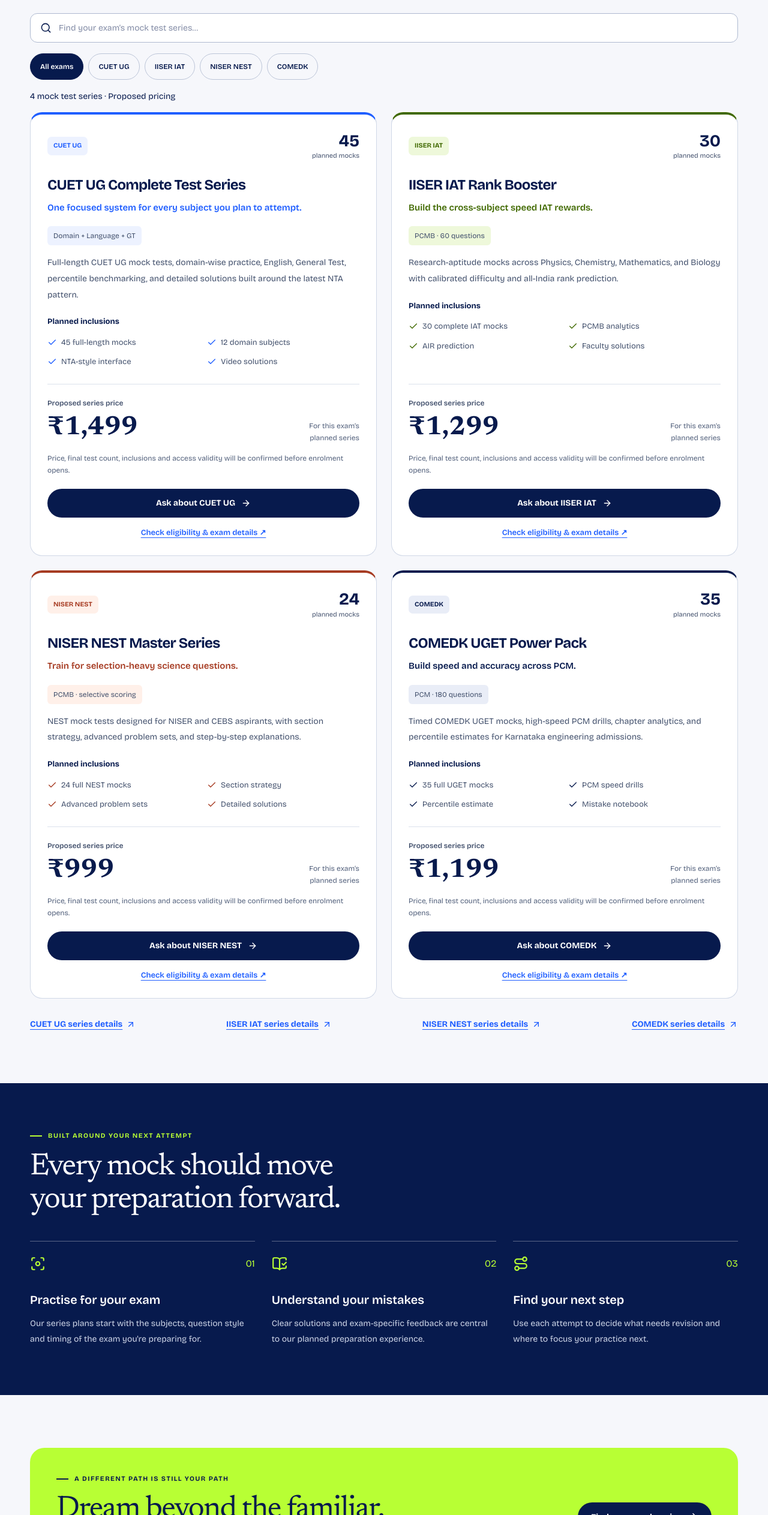
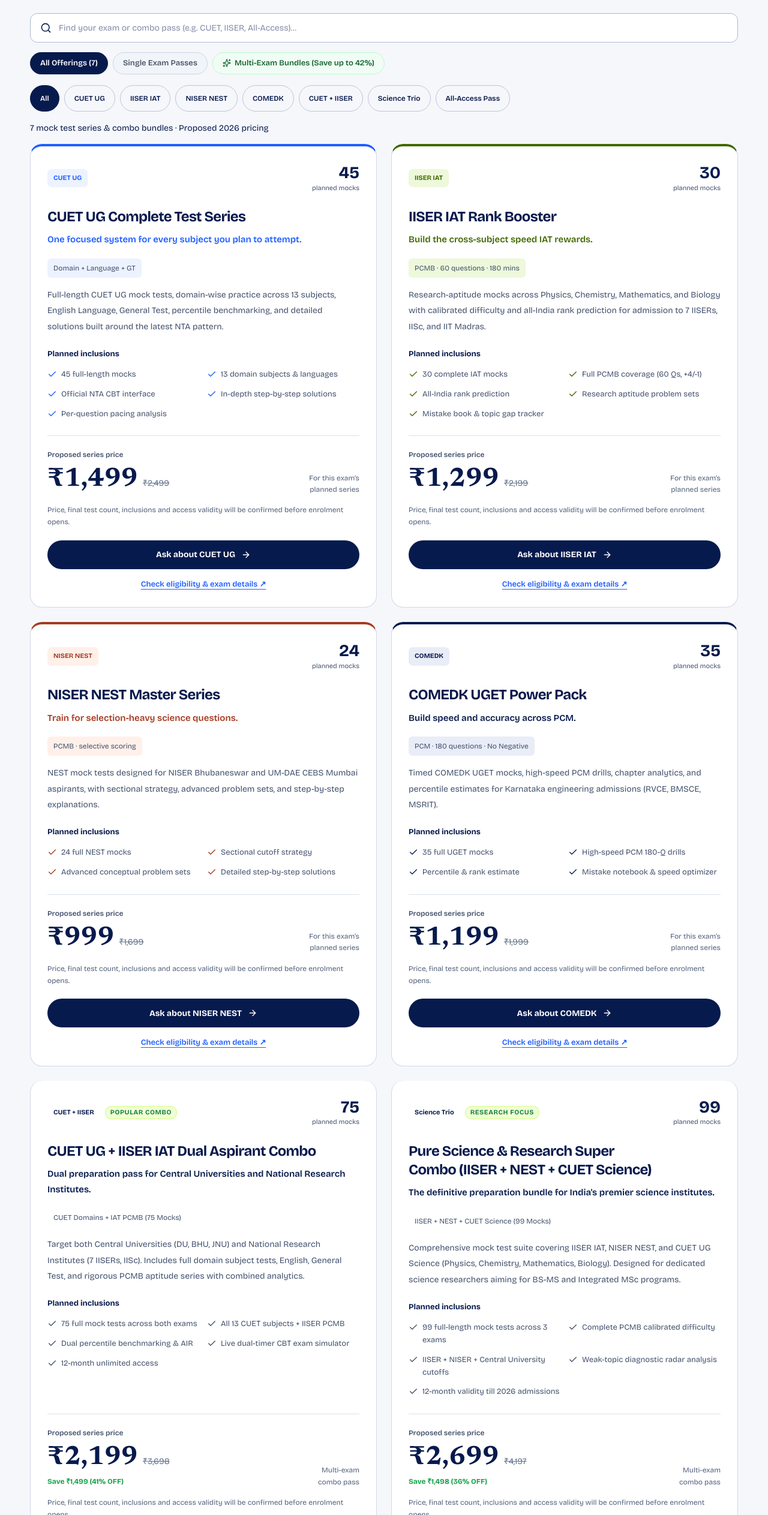
Before and after one commit to sanjuwork-tech/mocktest, a Next.js app: page /test-series in a window 1280 px wide. Shown: the part 1140-3666 px from the top of the page at 60% size. Built offline with nearby package versions, Linux system fonts and the light colour scheme; no server answers.

Commit message:
feat(catalog): add multi-exam bundles and filter tabs (CUET+IISER, Science Trio, All-Access)

```diff
--- a/src/components/catalog-grid.tsx
+++ b/src/components/catalog-grid.tsx
@@ -1,18 +1,27 @@
 "use client";
 import { useState } from "react";
-import { Search } from "lucide-react";
+import { Search, Sparkles, Layers } from "lucide-react";
 import { TestCard } from "@/components/test-card";
 import type { Product } from "@/data/catalog";
+
 export function CatalogGrid({ products }: { products: Product[] }) {
   const [query, setQuery] = useState("");
+  const [category, setCategory] = useState<"all" | "single" | "bundle">("all");
   const [exam, setExam] = useState("all");
-  const visible = products.filter(
-    (product) =>
-      (exam === "all" || product.slug === exam) &&
-      `${product.title} ${product.shortName} ${product.pattern}`
-        .toLowerCase()
-        .includes(query.trim().toLowerCase()),
-  );
+
+  const visible = products.filter((product) => {
+    // 1. Category filter
+    if (category === "single" && product.isBundle) return false;
+    if (category === "bundle" && !product.isBundle) return false;
+
+    // 2. Specific exam slug filter
+    if (exam !== "all" && product.slug !== exam) return false;
+
+    // 3. Search query filter
+    const searchTarget = `${product.title} ${product.shortName} ${product.pattern} ${product.description}`.toLowerCase();
+    return searchTarget.includes(query.trim().toLowerCase());
+  });
+
   return (
     <div>
       <label className="search-field">
@@ -22,31 +31,106 @@
           type="search"
           value={query}
           onChange={(event) => setQuery(event.target.value)}
-          placeholder="Find your exam’s mock test series…"
+          placeholder="Find your exam or combo pass (e.g. CUET, IISER, All-Access)…"
         />
       </label>
+
+      {/* Category Tabs: All, Single Exam, Multi-Exam Combos */}
+      <div style={{ display: "flex", gap: "8px", margin: "16px 0 12px", flexWrap: "wrap" }}>
+        <button
+          type="button"
+          onClick={() => {
+            setCategory("all");
+            setExam("all");
+          }}
+          style={{
+            padding: "8px 16px",
+            borderRadius: "999px",
+            fontSize: "13px",
+            fontWeight: 600,
+            cursor: "pointer",
+            border: "1px solid",
+            background: category === "all" ? "#071A4D" : "#f1f5f9",
+            color: category === "all" ? "#fff" : "#475569",
+            borderColor: category === "all" ? "#071A4D" : "#cbd5e1",
+          }}
+        >
+          All Offerings ({products.length})
+        </button>
+        <button
+          type="button"
+          onClick={() => {
+            setCategory("single");
+            setExam("all");
+          }}
+          style={{
+            padding: "8px 16px",
+            borderRadius: "999px",
+            fontSize: "13px",
+            fontWeight: 600,
+            cursor: "pointer",
+            border: "1px solid",
+            background: category === "single" ? "#1F5EFF" : "#f1f5f9",
+            color: category === "single" ? "#fff" : "#475569",
+            borderColor: category === "single" ? "#1F5EFF" : "#cbd5e1",
+          }}
+        >
+          Single Exam Passes
+        </button>
+        <button
+          type="button"
+          onClick={() => {
+            setCategory("bundle");
+            setExam("all");
+          }}
+          style={{
+            padding: "8px 16px",
+            borderRadius: "999px",
+            fontSize: "13px",
+            fontWeight: 600,
+            cursor: "pointer",
+            border: "1px solid",
+            background: category === "bundle" ? "#15803d" : "#f0fdf4",
+            color: category === "bundle" ? "#fff" : "#166534",
+            borderColor: category === "bundle" ? "#15803d" : "#bbf7d0",
+            display: "inline-flex",
+            alignItems: "center",
+            gap: "6px",
+          }}
+        >
+          <Sparkles size={14} /> Multi-Exam Bundles (Save up to 42%)
+        </button>
+      </div>
+
+      {/* Individual Exam Filter Row */}
       <div className="filter-row" aria-label="Filter mock series by exam">
-        {[{ slug: "all", shortName: "All exams" }, ...products].map(
-          (product) => (
+        {[{ slug: "all", shortName: "All" }, ...products].map((product) => (
           <button
             key={product.slug}
             type="button"
             aria-pressed={exam === product.slug}
-              onClick={() => setExam(product.slug)}
+            onClick={() => {
+              setExam(product.slug);
+              if (product.slug !== "all") {
+                setCategory("isBundle" in product && Boolean(product.isBundle) ? "bundle" : "single");
+              }
+            }}
           >
             {product.shortName}
           </button>
-          ),
-        )}
+        ))}
       </div>
+
       <p className="my-4 text-sm" role="status">
-        {visible.length} mock test series · Proposed pricing
+        {visible.length} mock test series & combo bundles · Proposed 2026 pricing
       </p>
+
       <div className="mock-grid">
         {visible.map((product) => (
           <TestCard key={product.id} product={product} />
         ))}
       </div>
+
       {!visible.length && (
         <div className="empty-state">
           <p>No series match your search.</p>
@@ -55,10 +139,11 @@
             className="button-secondary mt-3"
             onClick={() => {
               setQuery("");
+              setCategory("all");
               setExam("all");
             }}
           >
-            Show all mock series
+            Show all mock series & bundles
           </button>
         </div>
       )}
--- a/src/components/test-card.tsx
+++ b/src/components/test-card.tsx
@@ -1,5 +1,5 @@
 import Link from "next/link";
-import { ArrowRight, Check } from "lucide-react";
+import { ArrowRight, Check, Sparkles } from "lucide-react";
 import { type Product, siteConfig } from "@/data/catalog";
 
 export function TestCard({ product }: { product: Product }) {
@@ -9,11 +9,30 @@
   return (
     <article
       id={`series-${product.slug}`}
-      className={`mock-card theme-${product.slug}`}
+      className={`mock-card theme-${product.slug} ${product.isBundle ? "bundle-card" : ""}`}
       aria-labelledby={`series-title-${product.slug}`}
     >
       <div className="mock-card-top">
+        <div style={{ display: "flex", alignItems: "center", gap: "8px" }}>
           <span className="card-category">{product.shortName}</span>
+          {product.badge && (
+            <span
+              style={{
+                fontSize: "11px",
+                fontWeight: 700,
+                textTransform: "uppercase",
+                letterSpacing: "0.05em",
+                background: "rgba(184, 255, 52, 0.2)",
+                color: "#15803d",
+                padding: "2px 8px",
+                borderRadius: "999px",
+                border: "1px solid rgba(184, 255, 52, 0.5)",
+              }}
+            >
+              {product.badge}
+            </span>
+          )}
+        </div>
         <span className="mock-count">
           <strong>{product.mocks}</strong> planned mocks
         </span>
@@ -36,14 +55,44 @@
       <div className="mock-price-block">
         <div>
           <span className="price-label">Proposed series price</span>
+          <div style={{ display: "flex", alignItems: "baseline", gap: "8px" }}>
             <strong className="mock-price">
               ₹{product.price.toLocaleString("en-IN")}
             </strong>
+            {product.compareAtPrice > product.price && (
+              <span style={{ textDecoration: "line-through", color: "#64748b", fontSize: "14px" }}>
+                ₹{product.compareAtPrice.toLocaleString("en-IN")}
+              </span>
+            )}
+          </div>
+          {product.savingsText && (
+            <span
+              style={{
+                display: "inline-block",
+                fontSize: "12px",
+                color: "#16a34a",
+                fontWeight: "700",
+                marginTop: "3px",
+              }}
+            >
+              {product.savingsText}
+            </span>
+          )}
         </div>
         <span className="price-context">
+          {product.isBundle ? (
+            <>
+              Multi-exam
+              <br />
+              combo pass
+            </>
+          ) : (
+            <>
               For this exam’s
               <br />
               planned series
+            </>
+          )}
         </span>
       </div>
       <p className="mock-availability">
@@ -63,8 +112,8 @@
           : "Try the student demo"}{" "}
         <ArrowRight size={16} aria-hidden="true" />
       </Link>
-      <Link href={`/exams#${product.slug}`} className="mock-guide-link">
-        Check eligibility & exam details ↗
+      <Link href={product.isBundle ? "/test-series" : `/exams#${product.slug}`} className="mock-guide-link">
+        {product.isBundle ? "Compare all included exams ↗" : "Check eligibility & exam details ↗"}
       </Link>
     </article>
   );
--- a/src/data/catalog.ts
+++ b/src/data/catalog.ts
@@ -18,9 +18,15 @@
   pattern: string;
   features: string[];
   keywords: string[];
+  isBundle?: boolean;
+  bundleType?: "single" | "combo" | "all-access";
+  includedExams?: string[];
+  savingsText?: string;
+  badge?: string;
 };
 
 export const products: Product[] = [
+  // ── 1. Individual Exam Series ──────────────────────────────────────────
   {
     id: "cuet-complete-2026",
     slug: "cuet-ug",
@@ -28,7 +34,7 @@
     title: "CUET UG Complete Test Series 2026",
     subtitle: "One focused system for every subject you plan to attempt.",
     description:
-      "Full-length CUET UG mock tests, domain-wise practice, English, General Test, percentile benchmarking, and detailed solutions built around the latest NTA pattern.",
+      "Full-length CUET UG mock tests, domain-wise practice across 13 subjects, English Language, General Test, percentile benchmarking, and detailed solutions built around the latest NTA pattern.",
     price: 1499,
     compareAtPrice: 2499,
     mocks: 45,
@@ -36,11 +42,15 @@
     color: "#1F5EFF",
     accent: "#B8FF34",
     pattern: "Domain + Language + GT",
+    isBundle: false,
+    bundleType: "single",
+    includedExams: ["cuet-ug"],
     features: [
       "45 full-length mocks",
-      "12 domain subjects",
-      "NTA-style interface",
-      "Video solutions",
+      "13 domain subjects & languages",
+      "Official NTA CBT interface",
+      "In-depth step-by-step solutions",
+      "Per-question pacing analysis",
     ],
     keywords: [
       "CUET UG mock test 2026",
@@ -56,19 +66,23 @@
     title: "IISER IAT Rank Booster 2026",
     subtitle: "Build the cross-subject speed IAT rewards.",
     description:
-      "Research-aptitude mocks across Physics, Chemistry, Mathematics, and Biology with calibrated difficulty and all-India rank prediction.",
+      "Research-aptitude mocks across Physics, Chemistry, Mathematics, and Biology with calibrated difficulty and all-India rank prediction for admission to 7 IISERs, IISc, and IIT Madras.",
     price: 1299,
     compareAtPrice: 2199,
     mocks: 30,
     students: "1,400+",
     color: "#B8FF34",
     accent: "#071A4D",
-    pattern: "PCMB · 60 questions",
+    pattern: "PCMB · 60 questions · 180 mins",
+    isBundle: false,
+    bundleType: "single",
+    includedExams: ["iiser-iat"],
     features: [
       "30 complete IAT mocks",
-      "PCMB analytics",
-      "AIR prediction",
-      "Faculty solutions",
+      "Full PCMB coverage (60 Qs, +4/-1)",
+      "All-India rank prediction",
+      "Research aptitude problem sets",
+      "Mistake book & topic gap tracker",
     ],
     keywords: [
       "IISER IAT mock test 2026",
@@ -78,13 +92,13 @@
     ],
   },
   {
-    id: "nest-master-2026",
+    id: "niser-nest-2026",
     slug: "niser-nest",
     shortName: "NISER NEST",
     title: "NISER NEST Master Series 2026",
     subtitle: "Train for selection-heavy science questions.",
     description:
-      "NEST mock tests designed for NISER and CEBS aspirants, with section strategy, advanced problem sets, and step-by-step explanations.",
+      "NEST mock tests designed for NISER Bhubaneswar and UM-DAE CEBS Mumbai aspirants, with sectional strategy, advanced problem sets, and step-by-step explanations.",
     price: 999,
     compareAtPrice: 1699,
     mocks: 24,
@@ -92,11 +106,14 @@
     color: "#FF704D",
     accent: "#071A4D",
     pattern: "PCMB · selective scoring",
+    isBundle: false,
+    bundleType: "single",
+    includedExams: ["niser-nest"],
     features: [
       "24 full NEST mocks",
-      "Section strategy",
-      "Advanced problem sets",
-      "Detailed solutions",
+      "Sectional cutoff strategy",
+      "Advanced conceptual problem sets",
+      "Detailed step-by-step solutions",
     ],
     keywords: [
       "NISER NEST mock test 2026",
@@ -112,25 +129,129 @@
     title: "COMEDK UGET Power Pack 2026",
     subtitle: "Build speed and accuracy across PCM.",
     description:
-      "Timed COMEDK UGET mocks, high-speed PCM drills, chapter analytics, and percentile estimates for Karnataka engineering admissions.",
+      "Timed COMEDK UGET mocks, high-speed PCM drills, chapter analytics, and percentile estimates for Karnataka engineering admissions (RVCE, BMSCE, MSRIT).",
     price: 1199,
     compareAtPrice: 1999,
     mocks: 35,
     students: "910+",
     color: "#071A4D",
     accent: "#B8FF34",
-    pattern: "PCM · 180 questions",
+    pattern: "PCM · 180 questions · No Negative",
+    isBundle: false,
+    bundleType: "single",
+    includedExams: ["comedk"],
     features: [
       "35 full UGET mocks",
-      "PCM speed drills",
-      "Percentile estimate",
-      "Mistake notebook",
+      "High-speed PCM 180-Q drills",
+      "Percentile & rank estimate",
+      "Mistake notebook & speed optimizer",
     ],
     keywords: [
       "COMEDK mock test 2026",
       "COMEDK UGET test series",
       "COMEDK online mocks",
       "COMEDK PCM practice",
+    ],
+  },
+
+  // ── 2. Multi-Exam Value Bundles ───────────────────────────────────────
+  {
+    id: "bundle-cuet-iiser-2026",
+    slug: "bundle-cuet-iiser",
+    shortName: "CUET + IISER",
+    title: "CUET UG + IISER IAT Dual Aspirant Combo",
+    subtitle: "Dual preparation pass for Central Universities and National Research Institutes.",
+    description:
+      "Target both Central Universities (DU, BHU, JNU) and National Research Institutes (7 IISERs, IISc). Includes full domain subject tests, English, General Test, and rigorous PCMB aptitude series with combined analytics.",
+    price: 2199,
+    compareAtPrice: 3698,
+    mocks: 75,
+    students: "1,850+",
+    color: "#1F5EFF",
+    accent: "#B8FF34",
+    pattern: "CUET Domains + IAT PCMB (75 Mocks)",
+    isBundle: true,
+    bundleType: "combo",
+    includedExams: ["cuet-ug", "iiser-iat"],
+    savingsText: "Save ₹1,499 (41% OFF)",
+    badge: "Popular Combo",
+    features: [
+      "75 full mock tests across both exams",
+      "All 13 CUET subjects + IISER PCMB",
+      "Dual percentile benchmarking & AIR",
+      "Live dual-timer CBT exam simulator",
+      "12-month unlimited access",
+    ],
+    keywords: [
+      "CUET IISER combo mock test",
+      "CUET and IAT test series bundle",
+      "IISER CUET mock package",
+    ],
+  },
+  {
+    id: "bundle-science-trio-2026",
+    slug: "bundle-science-trio",
+    shortName: "Science Trio",
+    title: "Pure Science & Research Super Combo (IISER + NEST + CUET Science)",
+    subtitle: "The definitive preparation bundle for India's premier science institutes.",
+    description:
+      "Comprehensive mock test suite covering IISER IAT, NISER NEST, and CUET UG Science (Physics, Chemistry, Mathematics, Biology). Designed for dedicated science researchers aiming for BS-MS and Integrated MSc programs.",
+    price: 2699,
+    compareAtPrice: 4197,
+    mocks: 99,
+    students: "920+",
+    color: "#6366F1",
+    accent: "#38BDF8",
+    pattern: "IISER + NEST + CUET Science (99 Mocks)",
+    isBundle: true,
+    bundleType: "combo",
+    includedExams: ["iiser-iat", "niser-nest", "cuet-ug"],
+    savingsText: "Save ₹1,498 (36% OFF)",
+    badge: "Research Focus",
+    features: [
+      "99 full-length mock tests across 3 exams",
+      "Complete PCMB calibrated difficulty",
+      "IISER + NISER + Central University cutoffs",
+      "Weak-topic diagnostic radar analysis",
+      "12-month validity till 2026 admissions",
+    ],
+    keywords: [
+      "IISER NEST CUET science bundle",
+      "pure science mock test series",
+      "research entrance mock bundle",
+    ],
+  },
+  {
+    id: "bundle-all-access-2026",
+    slug: "bundle-all-access",
+    shortName: "All-Access Pass",
+    title: "OurMocks 2026 All-Access Super Pass",
+    subtitle: "Every mock test, every subject, every exam series in one unlimited pass.",
+    description:
+      "The ultimate all-inclusive preparation pass. Unlocks complete mock series for CUET UG (13 subjects), IISER IAT, NISER NEST, and COMEDK UGET. Take any test anytime, benchmark your scores, and keep all your college options open.",
+    price: 3499,
+    compareAtPrice: 5996,
+    mocks: 134,
+    students: "3,400+",
+    color: "#0F172A",
+    accent: "#B8FF34",
+    pattern: "All 4 Exams · 134 Mocks · All Subjects",
+    isBundle: true,
+    bundleType: "all-access",
+    includedExams: ["cuet-ug", "iiser-iat", "niser-nest", "comedk"],
+    savingsText: "Save ₹2,497 (42% OFF)",
+    badge: "Best Value Pass",
+    features: [
+      "134 full-length mock tests across all 4 exams",
+      "Complete access to all 13 CUET domains & PCMB",
+      "Engineering, Research & Central University routes",
+      "Unified cross-exam performance dashboard",
+      "Priority solution walkthroughs & updates",
+    ],
+    keywords: [
+      "OurMocks all access pass",
+      "all entrance exams test series bundle",
+      "CUET IAT NEST COMEDK mega pack",
     ],
   },
 ];
```
Lines whose indentation alone changed are shown as unchanged.
